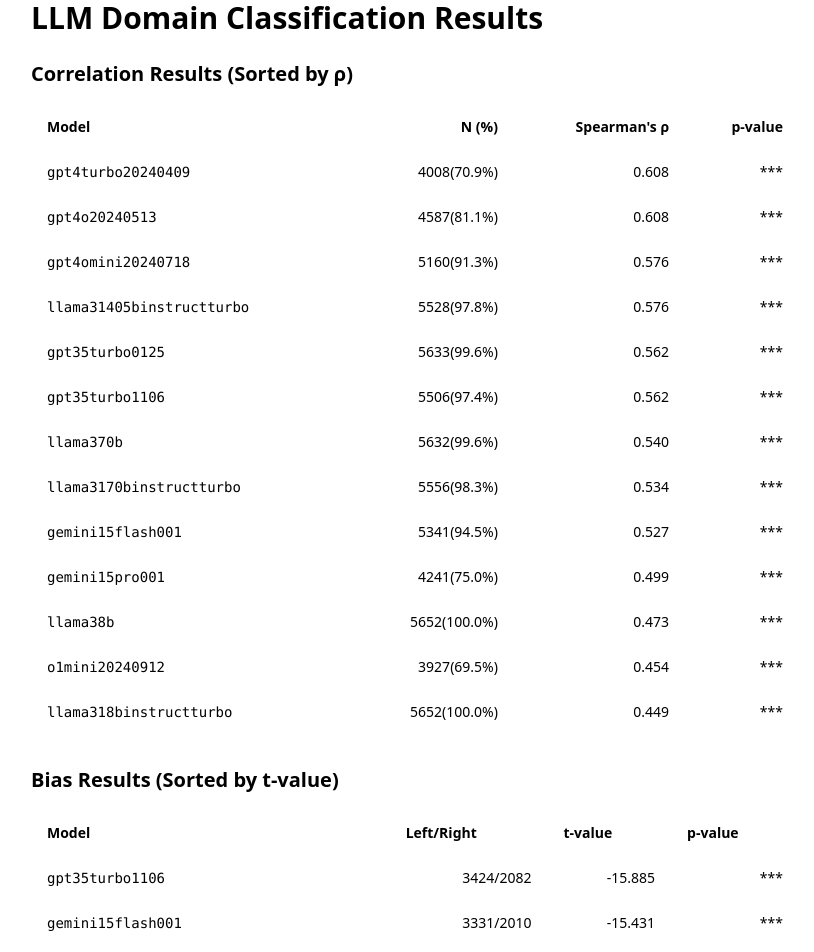
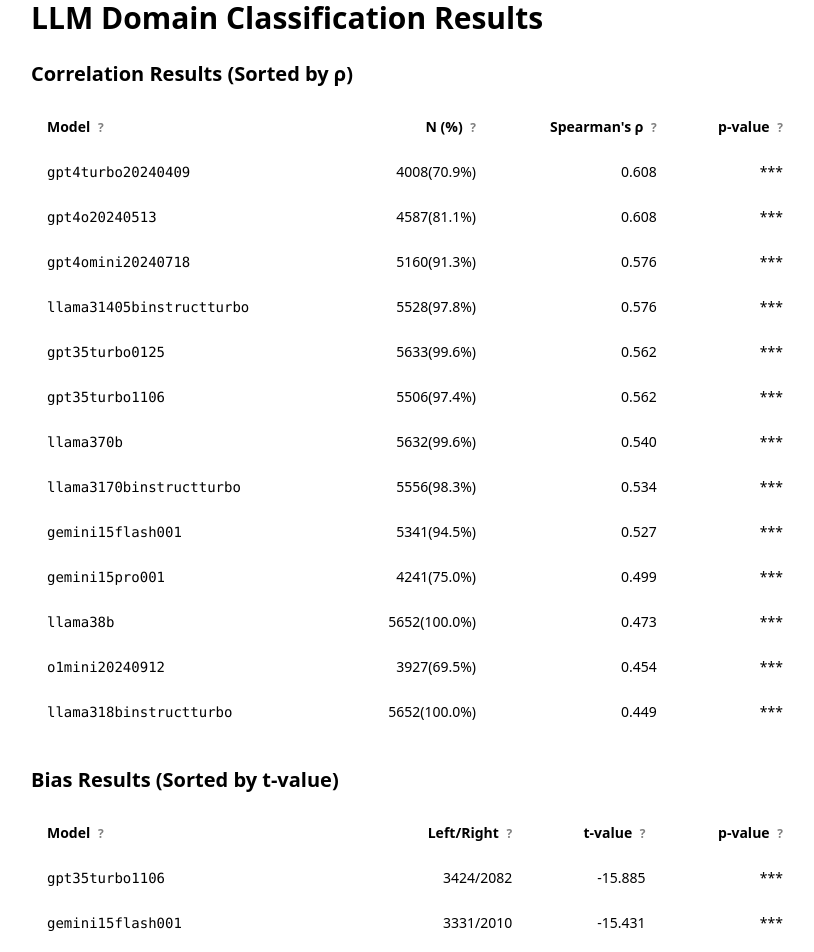
Before and after one commit to yang3kc/llm_domain_classification, a Vue app in the folder frontend/: page / in a window 1280 px wide. Shown: the top 952 px of the page, without its empty margins (225-1039 px from the left). Built offline with nearby package versions, Linux system fonts and the light colour scheme.

Commit message:
✨ feat(table): add tooltips for table headers to enhance usability

```diff
--- a/frontend/src/components/ModelResults.vue
+++ b/frontend/src/components/ModelResults.vue
@@ -64,10 +64,30 @@ const formatPValue = (pValue) => {
       <table class="table w-full">
         <thead>
           <tr class="bg-base-200">
-            <th>Model</th>
-            <th class="text-right">N (%)</th>
-            <th class="text-right">Spearman's ρ</th>
-            <th class="text-right">p-value</th>
+            <th>
+              Model
+              <div class="tooltip tooltip-right" data-tip="Large Language Model variant used for testing">
+                <span class="text-xs ml-1 opacity-50 cursor-help">?</span>
+              </div>
+            </th>
+            <th class="text-right">
+              N (%)
+              <div class="tooltip tooltip-right" data-tip="Number of domains processed (percentage of total domains)">
+                <span class="text-xs ml-1 opacity-50 cursor-help">?</span>
+              </div>
+            </th>
+            <th class="text-right">
+              Spearman's ρ
+              <div class="tooltip tooltip-left" data-tip="Spearman's rank correlation coefficient between model predictions and ground truth">
+                <span class="text-xs ml-1 opacity-50 cursor-help">?</span>
+              </div>
+            </th>
+            <th class="text-right">
+              p-value
+              <div class="tooltip tooltip-left" data-tip="Statistical significance: *** (p<0.001), ** (p<0.01), * (p<0.05), NS (not significant)">
+                <span class="text-xs ml-1 opacity-50 cursor-help">?</span>
+              </div>
+            </th>
           </tr>
         </thead>
         <tbody>
@@ -87,10 +107,30 @@ const formatPValue = (pValue) => {
       <table class="table w-full">
         <thead>
           <tr class="bg-base-200">
-            <th>Model</th>
-            <th>Left/Right</th>
-            <th>t-value</th>
-            <th>p-value</th>
+            <th>
+              Model
+              <div class="tooltip tooltip-right" data-tip="Large Language Model variant used for testing">
+                <span class="text-xs ml-1 opacity-50 cursor-help">?</span>
+              </div>
+            </th>
+            <th class="text-right">
+              Left/Right
+              <div class="tooltip tooltip-right" data-tip="Number of domains classified as left-leaning vs right-leaning">
+                <span class="text-xs ml-1 opacity-50 cursor-help">?</span>
+              </div>
+            </th>
+            <th class="text-right">
+              t-value
+              <div class="tooltip tooltip-left" data-tip="T-statistic measuring the bias between left and right classifications">
+                <span class="text-xs ml-1 opacity-50 cursor-help">?</span>
+              </div>
+            </th>
+            <th class="text-right">
+              p-value
+              <div class="tooltip tooltip-left" data-tip="Statistical significance: *** (p<0.001), ** (p<0.01), * (p<0.05), NS (not significant)">
+                <span class="text-xs ml-1 opacity-50 cursor-help">?</span>
+              </div>
+            </th>
           </tr>
         </thead>
         <tbody>
@@ -107,4 +147,19 @@ const formatPValue = (pValue) => {
 </template>
 
 <style scoped>
+/* Custom tooltip styling */
+:deep(.tooltip) {
+  --tooltip-color: #1f2937; /* Dark background */
+  --tooltip-text-color: white; /* White text */
+}
+
+:deep(.tooltip::before) {
+  background-color: var(--tooltip-color) !important;
+  color: var(--tooltip-text-color) !important;
+  padding: 0.5rem 0.75rem !important;
+  font-size: 0.875rem !important;
+  max-width: 20rem !important;
+  border-radius: 0.375rem !important;
+  box-shadow: 0 4px 6px -1px rgba(0, 0, 0, 0.1), 0 2px 4px -1px rgba(0, 0, 0, 0.06) !important;
+}
 </style>
```
